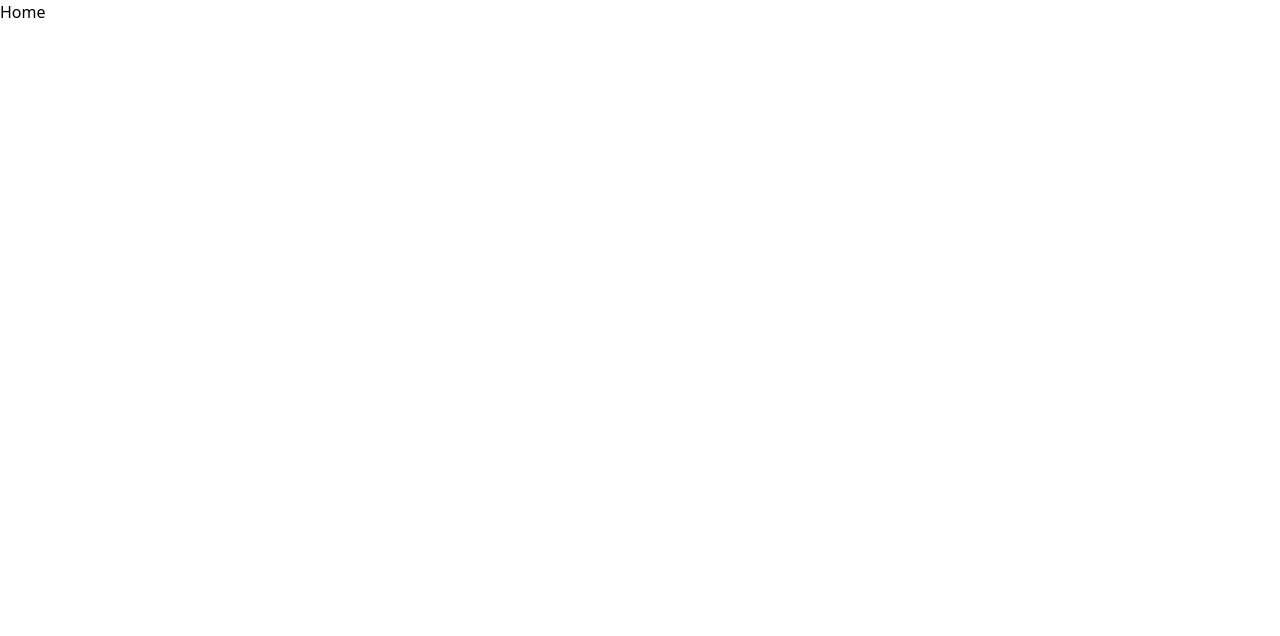
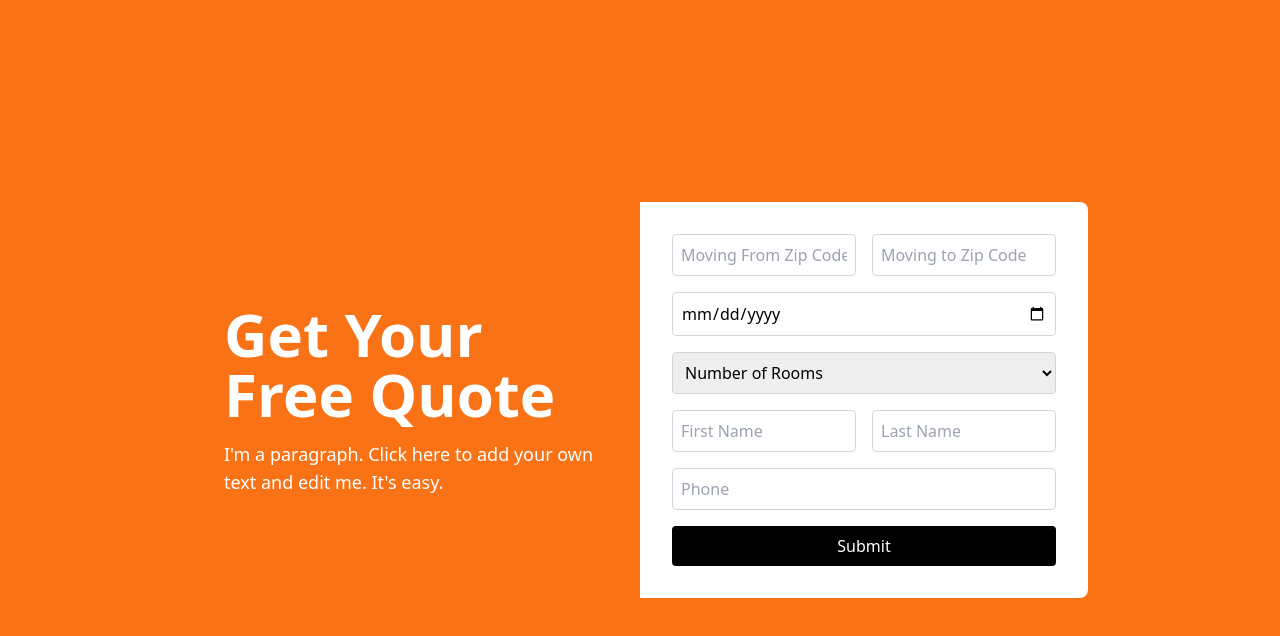
Before and after one commit to durgavarapraveen/freelance, a React (Vite) app: page / in a window 1280 px wide. Shown: the top 636 px of the page. Built offline with nearby package versions, Linux system fonts and the light colour scheme.

Commit message:
Added form

```diff
--- a/src/Pages/Home.jsx
+++ b/src/Pages/Home.jsx
@@ -1,9 +1,133 @@
-import React from 'react'
+import React, { useState } from "react";
 
 function Home() {
+  const [formData, setFormData] = useState({
+    movingFrom: "",
+    movingTo: "",
+    movingDate: "",
+    rooms: "",
+    firstName: "",
+    lastName: "",
+    phone: "",
+  });
+
+  const handleChange = (e) => {
+    setFormData({
+      ...formData,
+      [e.target.name]: e.target.value,
+    });
+  };
+
+  const handleSubmit = (e) => {
+    e.preventDefault();
+    console.log(formData);
+  };
+
   return (
-    <div>Home</div>
-  )
+    <div className="flex items-center justify-center min-h-screen bg-orange-500 p-6">
+      <div className="flex flex-col md:flex-row bg-white rounded-lg max-w-4xl w-full">
+        <div className="p-8 md:w-1/2 bg-orange-500 text-white flex flex-col justify-center">
+          <h1 className="text-6xl font-bold mb-4">Get Your Free Quote</h1>
+          <p className="text-lg">
+            I'm a paragraph. Click here to add your own text and edit me. It's
+            easy.
+          </p>
+        </div>
+        <div className="p-8 md:w-1/2">
+          <form onSubmit={handleSubmit} className="space-y-4">
+            <div className="flex space-x-4">
+              <input
+                type="text"
+                name="movingFrom"
+                placeholder="Moving From Zip Code"
+                value={formData.movingFrom}
+                onChange={handleChange}
+                className="w-1/2 p-2 border border-gray-300 rounded"
+                required
+              />
+              <input
+                type="text"
+                name="movingTo"
+                placeholder="Moving to Zip Code"
+                value={formData.movingTo}
+                onChange={handleChange}
+                className="w-1/2 p-2 border border-gray-300 rounded"
+                required
+              />
+            </div>
+            <div>
+              <input
+                type="date"
+                name="movingDate"
+                value={formData.movingDate}
+                onChange={handleChange}
+                className="w-full p-2 border border-gray-300 rounded"
+                required
+              />
+            </div>
+            <div>
+              <select
+                name="rooms"
+                value={formData.rooms}
+                onChange={handleChange}
+                className="w-full p-2 border border-gray-300 rounded"
+                required
+              >
+                <option value="">Number of Rooms</option>
+                <option value="1">1</option>
+                <option value="2">2</option>
+                <option value="3">3</option>
+                <option value="4">4</option>
+                <option value="5">5</option>
+                <option value="6">6</option>
+                <option value="7">7</option>
+                <option value="8">8</option>
+                <option value="9">9</option>
+                <option value="10">10</option>
+              </select>
+            </div>
+            <div className="flex space-x-4">
+              <input
+                type="text"
+                name="firstName"
+                placeholder="First Name"
+                value={formData.firstName}
+                onChange={handleChange}
+                className="w-1/2 p-2 border border-gray-300 rounded"
+                required
+              />
+              <input
+                type="text"
+                name="lastName"
+                placeholder="Last Name"
+                value={formData.lastName}
+                onChange={handleChange}
+                className="w-1/2 p-2 border border-gray-300 rounded"
+                required
+              />
+            </div>
+            <div>
+              <input
+                type="tel"
+                name="phone"
+                placeholder="Phone"
+                value={formData.phone}
+                onChange={handleChange}
+                className="w-full p-2 border border-gray-300 rounded"
+                required
+              />
+            </div>
+            <button
+              type="submit"
+              className="w-full bg-black text-white p-2 rounded"
+            >
+              Submit
+            </button>
+          </form>
+        </div>
+      </div>
+    </div>
+  );
 }
 
-export default Home
+export default Home;
```
